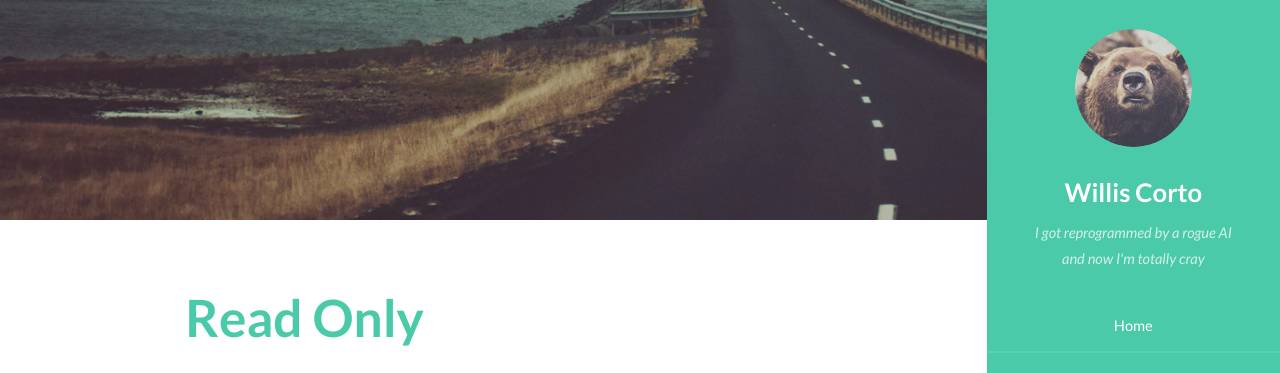
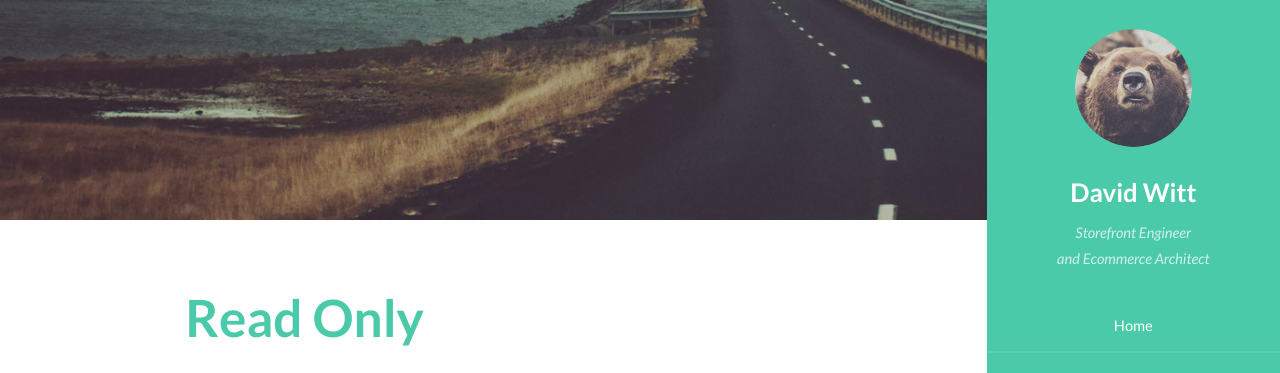
Before and after one commit to JumboLove/siteleaf-personalsite, a Jekyll site: the page built from index.html, in a window 1280 px wide. Shown: the top 373 px of the page. Built offline with Jekyll 4.4.1, drawn with Linux system fonts in a browser that asks for light colours.

Commit message:
Updated name in header
More Header tweaking TODO

```diff
--- a/_includes/header.html
+++ b/_includes/header.html
@@ -2,9 +2,9 @@
     <section id="header" class="skel-layers-fixed">
         <header>
             <span class="image avatar"><img src="{{ site.baseurl }}/images/avatar.jpg" alt="" /></span>
-            <h1 id="logo"><a href="{{ site.baseurl }}/">Willis Corto</a></h1>
-            <p>I got reprogrammed by a rogue AI<br />
-            and now I'm totally cray</p>
+            <h1 id="logo"><a href="{{ site.baseurl }}/">David Witt</a></h1>
+            <p>Storefront Engineer<br />
+            and Ecommerce Architect</p>
         </header>
         <nav id="nav">
             <ul>
```
